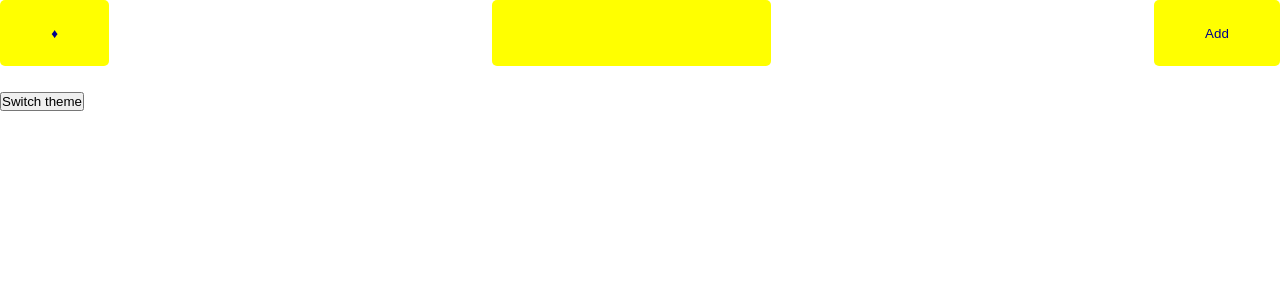
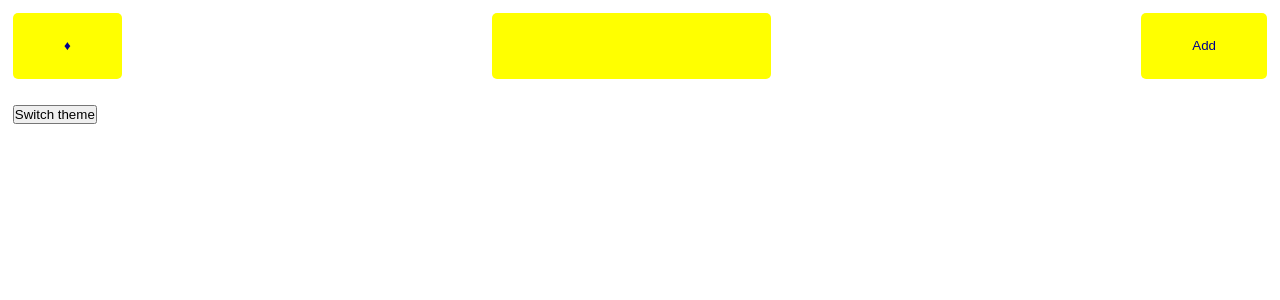
Before and after one commit to tramallo/exercise-emoji_todo_list, a React (Vite) app: page / in a window 1280 px wide. Shown: the top 300 px of the page. Built offline with nearby package versions, Linux system fonts and the light colour scheme.

Commit message:
App -> add page padding

```diff
--- a/src/App.css
+++ b/src/App.css
@@ -1,6 +1,10 @@
 * {
     margin: 0;
     padding: 0;
+}
+
+body {
+  padding: 1vw;
 }
 
 .light-theme {
```
